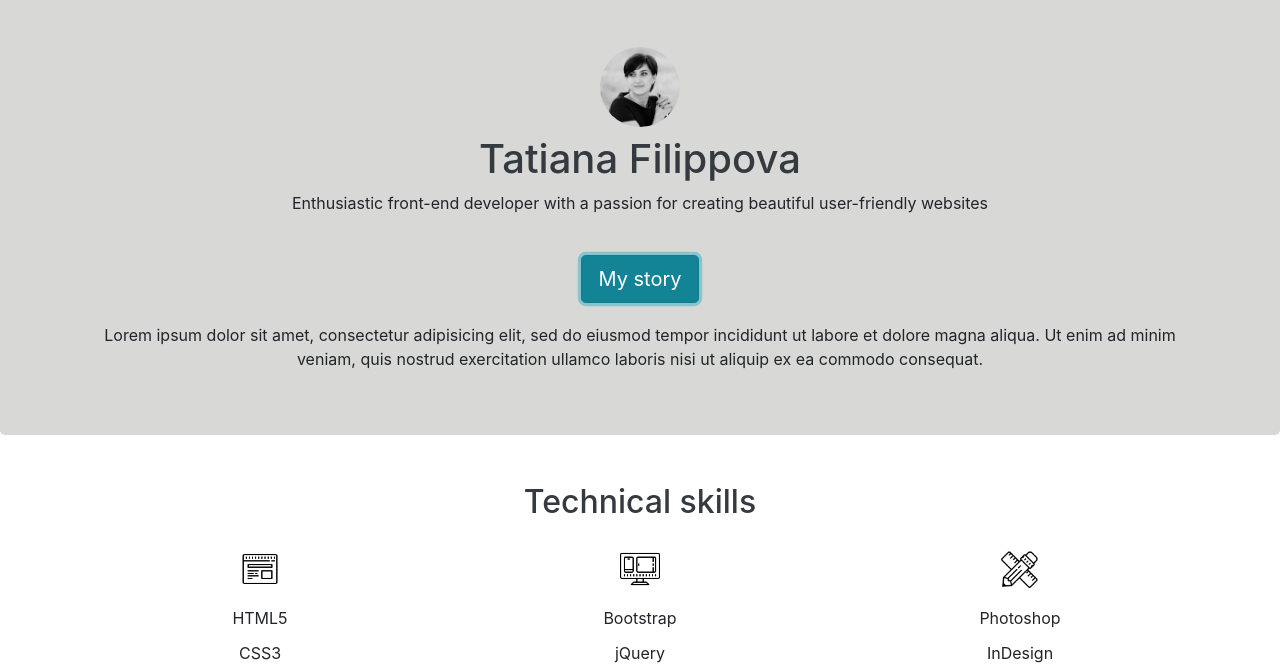
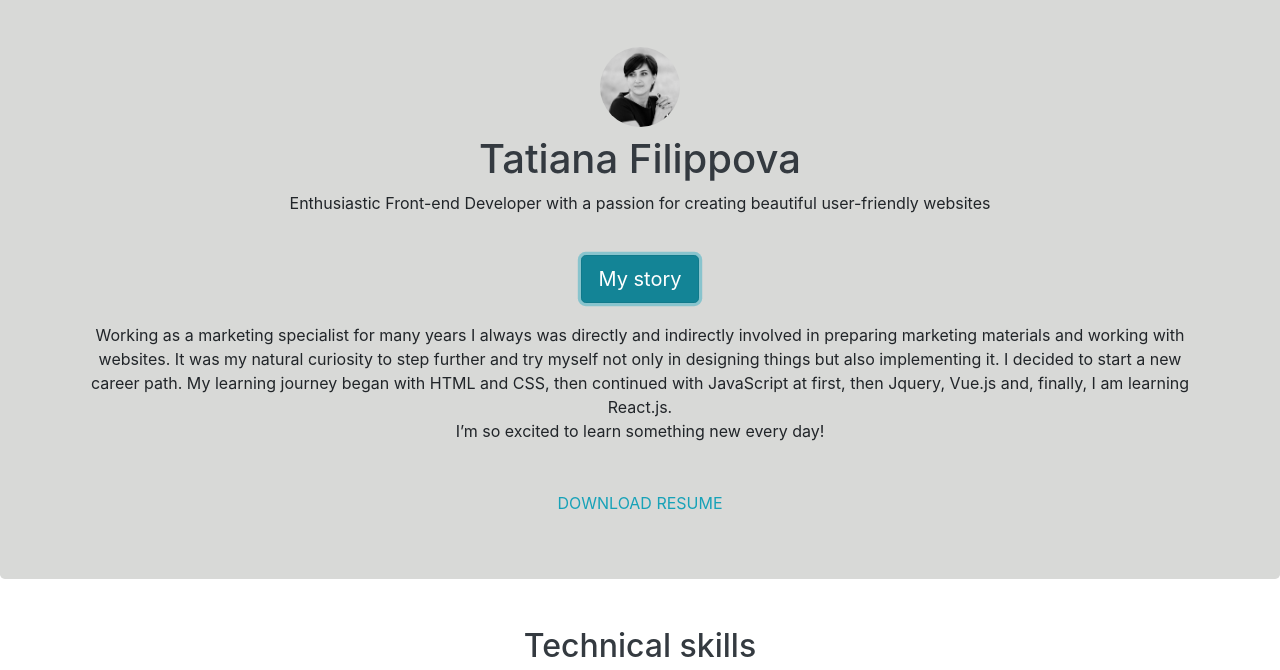
Before and after one commit to tphilippova/tphilippova.github.io, a plain HTML site: page index.html in a window 1280 px wide. Both pictures are taken after a click on the button "My story". Shown: the part 65-735 px from the top of the page. Drawn offline with nearby package versions, Linux system fonts and the light colour scheme.

Commit message:
Add my story. Add resume

```diff
--- a/index.html
+++ b/index.html
@@ -52,9 +52,14 @@
 				<div class="container mt-5">
 					<img src="./resources/img/tatiana.jpg" class="rounded-circle mb-2" width="80px" alt="">
 					<h1>Tatiana Filippova</h1>
-					<p>Enthusiastic front-end developer with a passion for creating beautiful user-friendly websites</p><br>
+					<p>Enthusiastic Front-end Developer with a passion for creating beautiful user-friendly websites</p><br>
 					<button type="button" class="btn btn-info btn-lg" data-toggle="collapse" data-target="#story">My story</button>
-					<div id="story" class="collapse"> Lorem ipsum dolor sit amet, consectetur adipisicing elit, sed do eiusmod tempor incididunt ut labore et dolore magna aliqua. Ut enim ad minim veniam, quis nostrud exercitation ullamco laboris nisi ut aliquip ex ea commodo consequat.
+					<div id="story" class="collapse"> Working as a marketing specialist for many years I always was directly and indirectly involved in preparing marketing materials and working with websites. It was my natural curiosity to step further and try myself not only in designing things but also implementing it. I decided to start a new career path. My learning journey began with HTML and CSS, then continued with JavaScript at first, then Jquery, Vue.js and, finally, I am learning React.js.
+						<br>
+						I’m so excited to learn something new every day!
+						<div class="mt-5">
+							<a class="text-info text-uppercase text-decoration-none" href="./resources/img/Tatiana Filippova_Resume.pdf" target="_blank">download resume</a>
+						</div>
   					</div>
 				</div>
 			</div>
@@ -235,7 +240,7 @@
 					<h5 class="design-work">Logo</h5>
 				</div>
 				<!-- Design row 1 -->
-				<div class="row mb-4">
+				<div class="row mb-3">
 					<div class="col-sm-3">
 						<div class="design">
 							<div class="logo-container">
```
Also changed, not shown: 1 other file.
